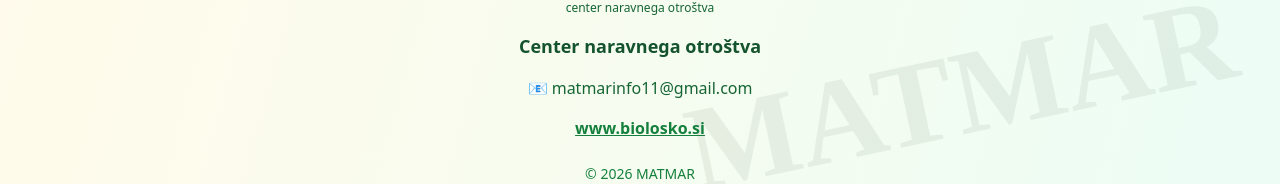
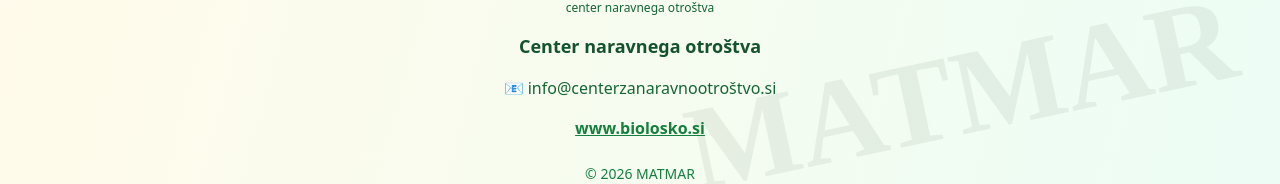
Before and after one commit to matmarinfo11-bit/center-za-naravno-otrostvo, a Next.js app: page / in a window 1280 px wide. Shown: the part 4418-4602 px from the top of the page. Built offline with nearby package versions, Linux system fonts and the light colour scheme.

Commit message:
Update page.tsx

```diff
--- a/app/page.tsx
+++ b/app/page.tsx
@@ -709,7 +709,7 @@
           <div className="text-green-900 text-lg font-semibold">
             Center naravnega otroštva
           </div>
-          <div className="text-green-800">📧 matmarinfo11@gmail.com</div>
+          <div className="text-green-800">📧 info@centerzanaravnootroštvo.si</div>
           <a
             href="https://www.biolosko.si"
             target="_blank"
```
